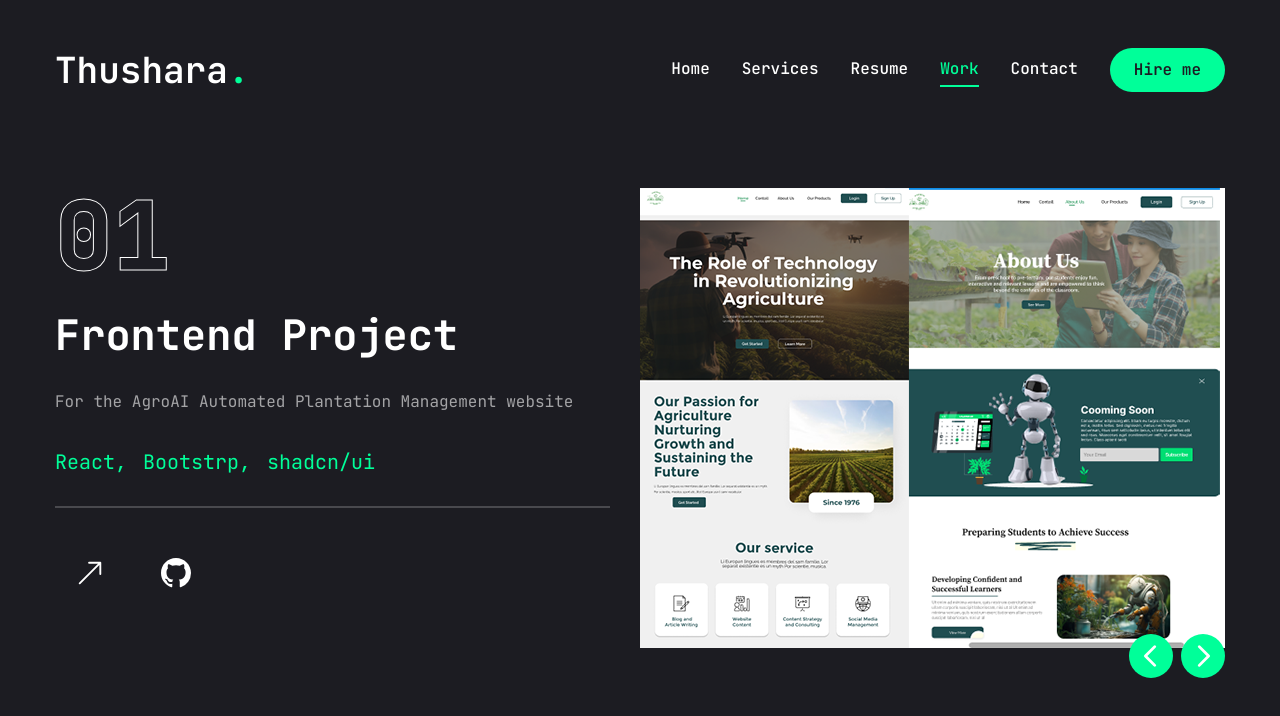
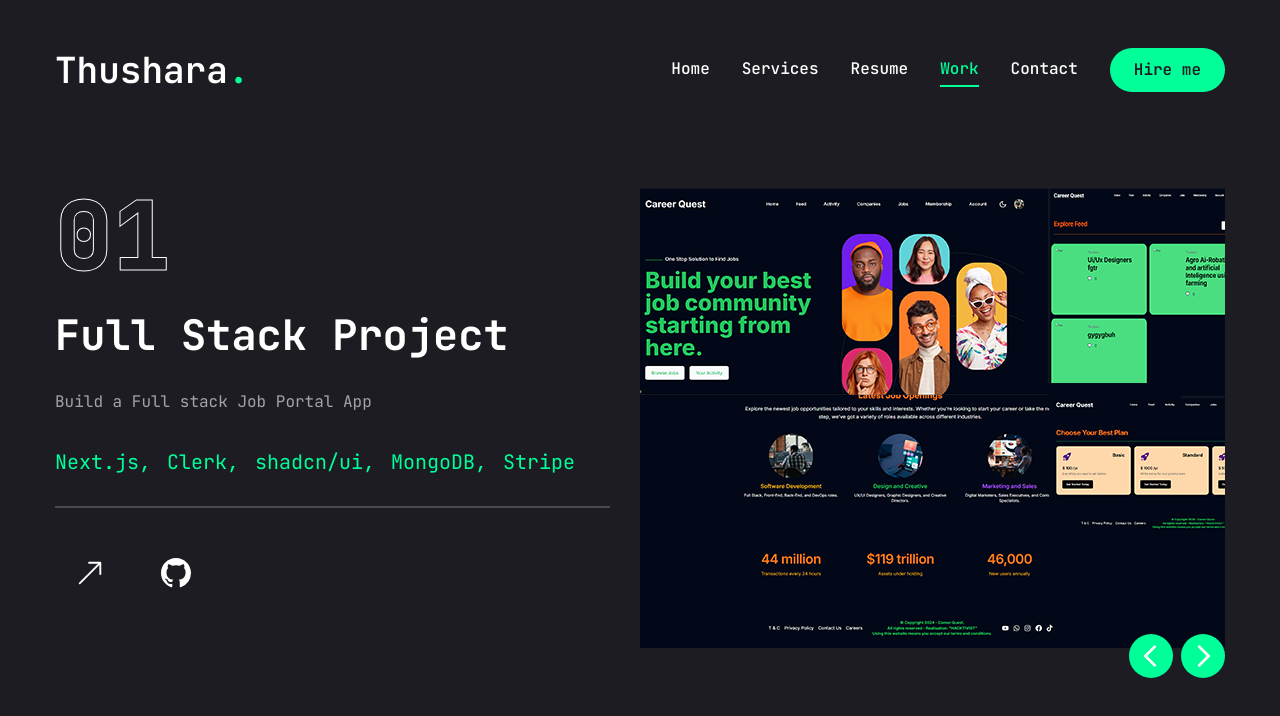
Before and after one commit to HacktivistTD/thushara_portfolio, a Next.js app: page /work in a window 1280 px wide. Shown: the top 716 px of the page. Built offline with nearby package versions, Linux system fonts and the light colour scheme.

Commit message:
update my works

```diff
--- a/app/work/page.jsx
+++ b/app/work/page.jsx
@@ -13,18 +13,28 @@ import WorkSliderBtns from "@/components/ui/WorkSliderBtns";
 
 const projects =[
   {num:'01',
-   category:'Frontend',
-   title:'project 1',
+    category:'Full Stack ',
+    title:'project 1',
+    description:'Build a Full stack Job Portal App',
+    stack:[{name:"Next.js"},{name:"Clerk"},{name:"shadcn/ui"},{name:"MongoDB"},{name:"Stripe"}],
+    image:'/assets/work/thumb6.png',
+    Live:'',
+    github:"https://github.com/HacktivistTD/Job-Portal-App",
+
+   },
+  {num:'02',
+   category:'Full Stack',
+   title:'project 2',
    description:'For the AgroAI Automated Plantation Management website',
-   stack:[{name:"React"},{name:"Bootstrp"},{name:"shadcn/ui"},],
+   stack:[{name:"React"},{name:"Bootstrp"},{name:"Langchain"},{name:"Gemani API "} ,{name:"Google Cloud"}, ],
    image:'/assets/work/thumb1.png',
    Live:'',
    github:"",
 
   },
-  {num:'02',
+  {num:'03',
     category:'Fullstack',
-    title:'project 2',
+    title:'project 3',
     description:'Taxi Booking and trip plane website',
     stack:[{name:"React"},{name:"Firebase"},{name:"Gemini API"},{name:"Google cloud"},],
     image:'/assets/work/thumb2.png',
@@ -32,9 +42,9 @@ const projects =[
     github:"https://github.com/HacktivistTD/Taprobana-Taxi.git",
 
    },
-   {num:'03',
+   {num:'04',
     category:'Laravel',
-    title:'project 3',
+    title:'project 4',
     description:'E-commerce website',
     stack:[{name:"Laravel"},{name:"mysql"},],
     image:'/assets/work/thumb3.png',
@@ -42,9 +52,9 @@ const projects =[
     github:"",
 
    },
-   {num:'04',
+   {num:'05',
     category:'Frontend',
-    title:'project 4',
+    title:'project 5',
     description:'For the Taprobana Herb and spices and fashion designs and Pet Supplies  Selling and promtind web site',
     stack:[{name:"React"},{name:"Bootstrp"},{name:"shadcn/ui"},{name:"Firebase"}],
     image:'/assets/work/thumb5.png',
@@ -52,11 +62,11 @@ const projects =[
     github:"https://github.com/HacktivistTD/Taprobana-herb-and-spices.git",
 
    },
-   {num:'05',
-    category:'Fullstack ',
-    title:'project 5',
+   {num:'06',
+    category:'Frontend ',
+    title:'project 6',
     description:'Online food order website',
-    stack:[{name:"React"},{name:"Mongodb"},{name:" Express"},{name:" Node JS"},{name:"Stripe"},],
+    stack:[{name:"React"},{name:"Bootstrp"},{name:"shadcn/ui"}],
     image:'/assets/work/thumb4.png',
     Live:'',
     github:"https://github.com/HacktivistTD/Tasty.git",
```
Also changed, not shown: public/assets/work/thumb1.png, public/assets/work/thumb6.png (added).
